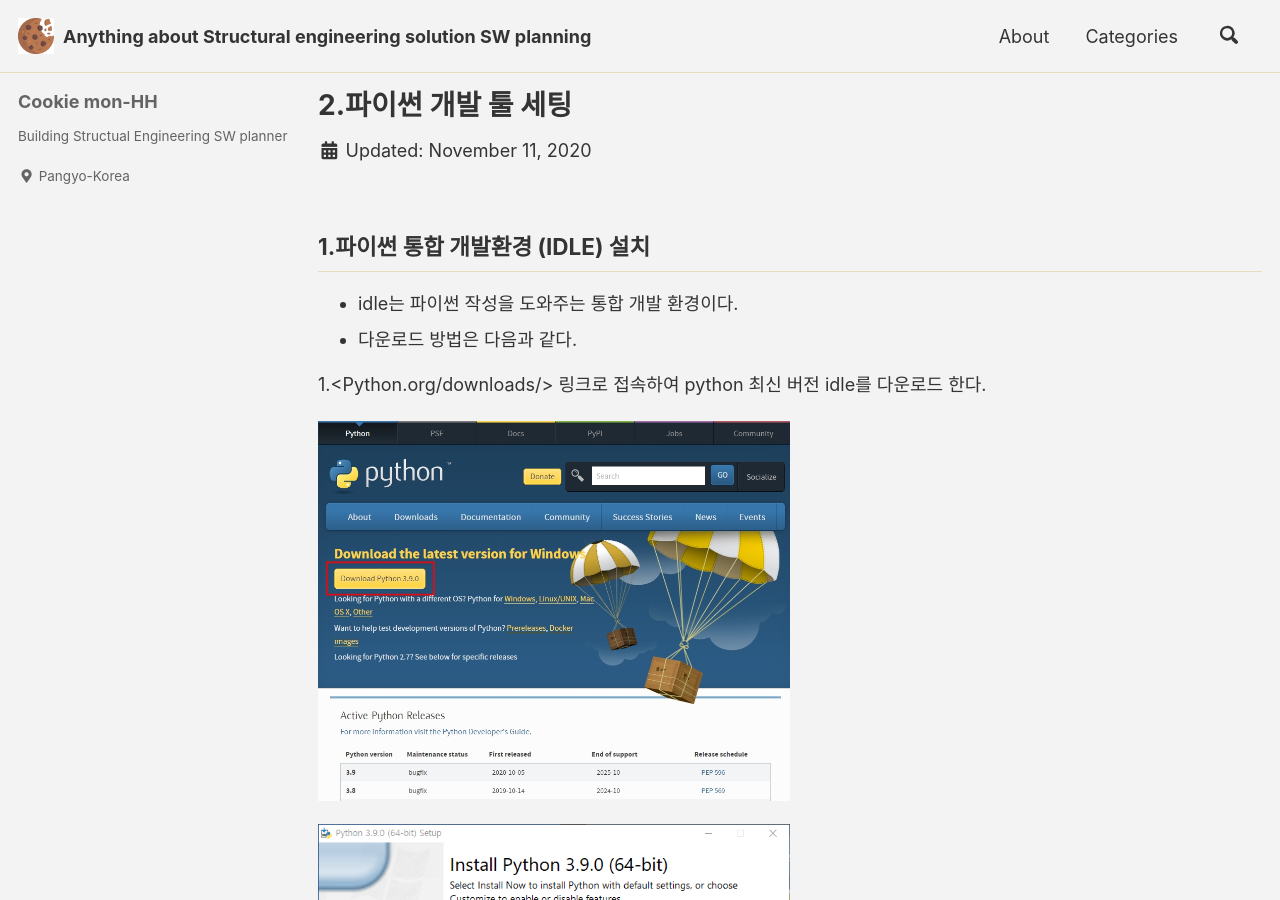
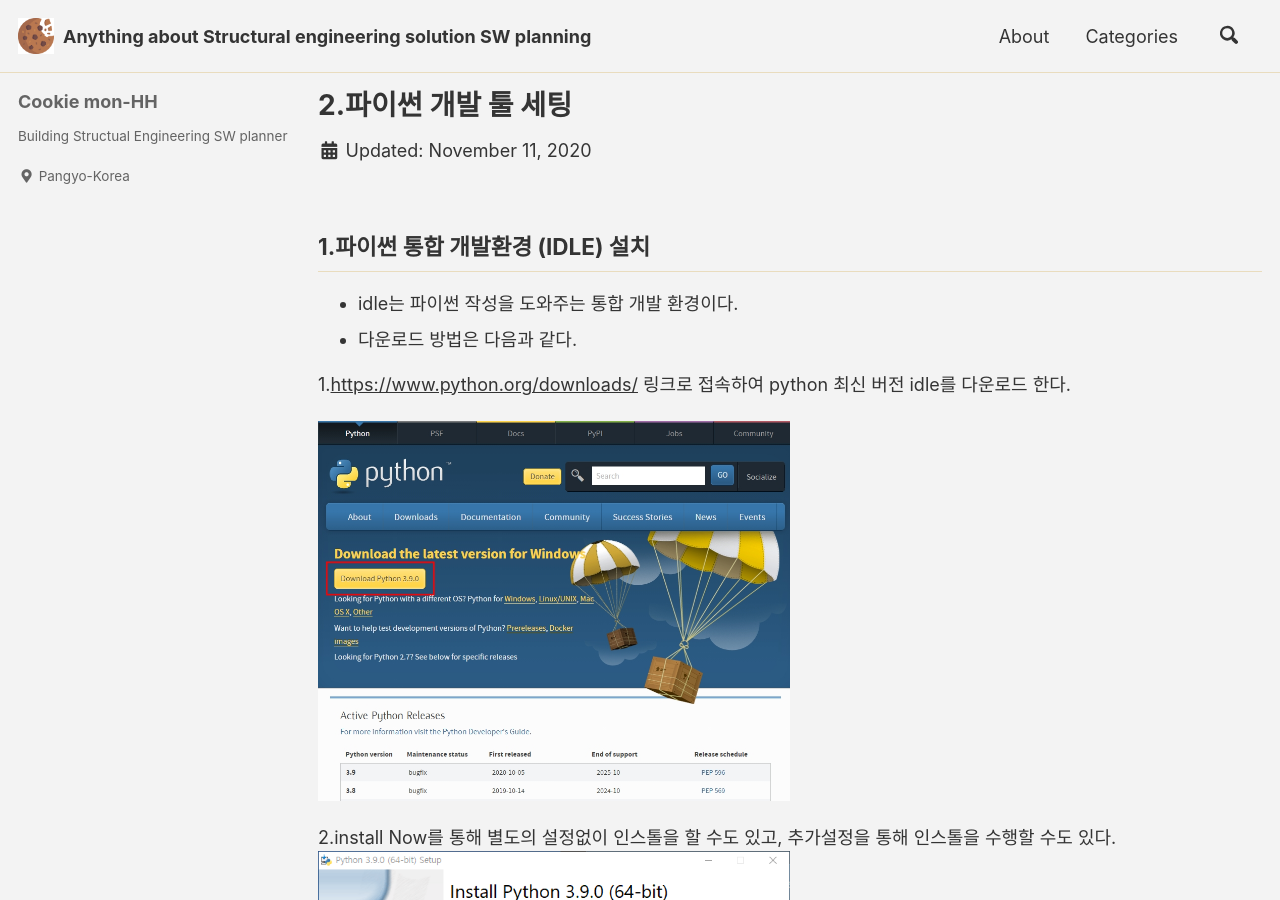
Before and after one commit to CookieMon-HH/cookiemon-hh.github.io, a Jekyll site: the page built from _posts/2020-11-12-2 2.파이썬 개발 툴 세팅.md, in a window 1280 px wide and 900 px high. Built offline with Jekyll 4.4.1, drawn with Linux system fonts in a browser that asks for light colours; cached includes are drawn as plain includes; a script that is not in the unit is left out; comment, search, counter and statistics services are not loaded.

Commit message:
Update 2020-11-12-2 2.파이썬 개발 툴 세팅.md

```diff
--- a/_posts/2020-11-12-2 2.파이썬 개발 툴 세팅.md
+++ b/_posts/2020-11-12-2 2.파이썬 개발 툴 세팅.md
@@ -15,14 +15,15 @@
  - 다운로드 방법은 다음과 같다.
 
 
- 1.<Python.org/downloads/> 링크로 접속하여 python 최신 버전 idle를 다운로드 한다.
+1.<https://www.python.org/downloads/> 링크로 접속하여 python 최신 버전 idle를 다운로드 한다.
 
 ![00 idle 다운로드페이지](/assets/pageimage/00 idle 다운로드페이지.jpg){: width="50%" height="50%"}
 
+2.install Now를 통해 별도의 설정없이 인스톨을 할 수도 있고, 추가설정을 통해 인스톨을 수행할 수도 있다.
 ![01 IDLE 설치_1](/assets/pageimage/01 IDLE 설치_1.png){: width="50%" height="50%"}
 
 ![01 IDLE 설치_2](/assets/pageimage/01 IDLE 설치_2.jpg){: width="50%" height="50%"}
-
+3.
 ![01 IDLE 설치_3](/assets/pageimage/01 IDLE 설치_3.jpg){: width="50%" height="50%"}
 
 ![01 IDLE 설치_4](/assets/pageimage/01 IDLE 설치_4.jpg){: width="50%" height="50%"}
```
